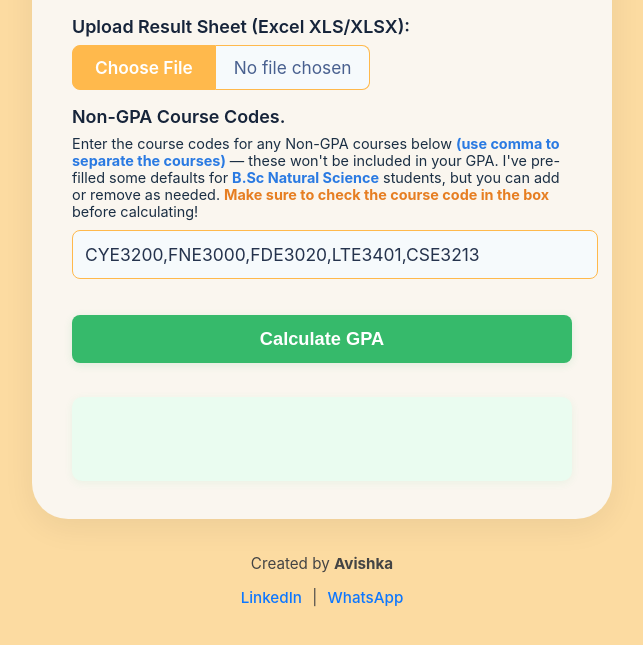
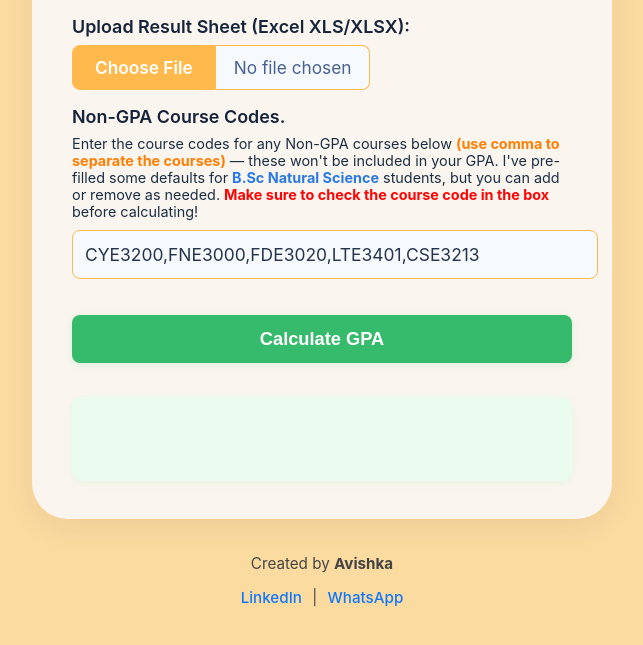
Before and after one commit to Avishka-55/GPa, a plain HTML site: page index.html in a window 1280 px wide. Shown: the part 171-816 px from the top of the page, without its empty margins (318-961 px from the left). Drawn offline with Linux system fonts and the light colour scheme.

Commit message:
Update index.html

```diff
--- a/index.html
+++ b/index.html
@@ -26,9 +26,9 @@
         </label>
 
         <div class="desc">
-          Enter the course codes for any Non-GPA courses below <span style="font-weight:bold; color:#2a7ae2;">(use comma to separate the courses)</span> — these won't be included in your GPA.
+          Enter the course codes for any Non-GPA courses below <span style="font-weight:bold; color:#FF7E05;">(use comma to separate the courses)</span> — these won't be included in your GPA.
           I've pre-filled some defaults for <span style="font-weight:bold; color:#2a7ae2;">B.Sc Natural Science</span> students, but you can add or remove as needed.
-          <span style="font-weight:bold; color:#e67e22;">Make sure to check the course code in the box</span> before calculating!
+          <span style="font-weight:bold; color:#FF0404;">Make sure to check the course code in the box</span> before calculating!
         </div>
         <input type="text" id="nongpaInput"
           value="CYE3200,FNE3000,FDE3020,LTE3401,CSE3213"
```
